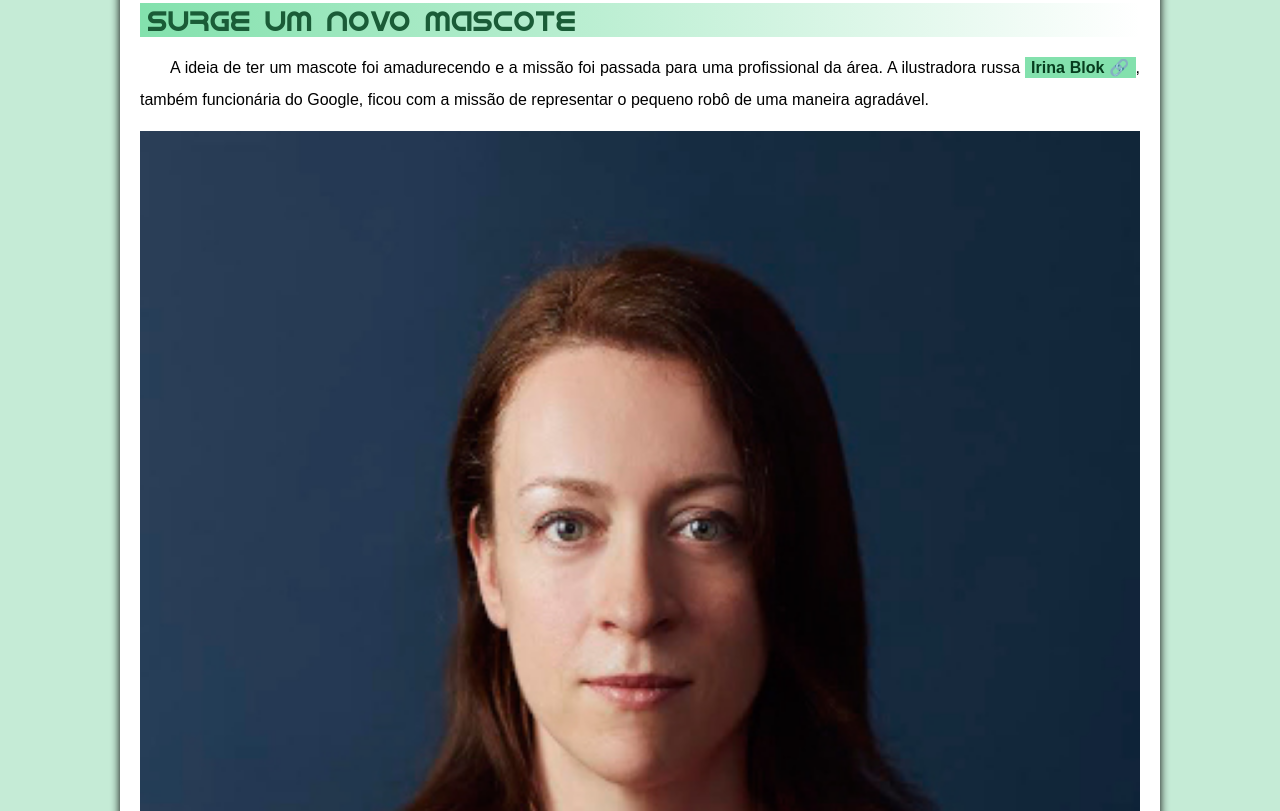
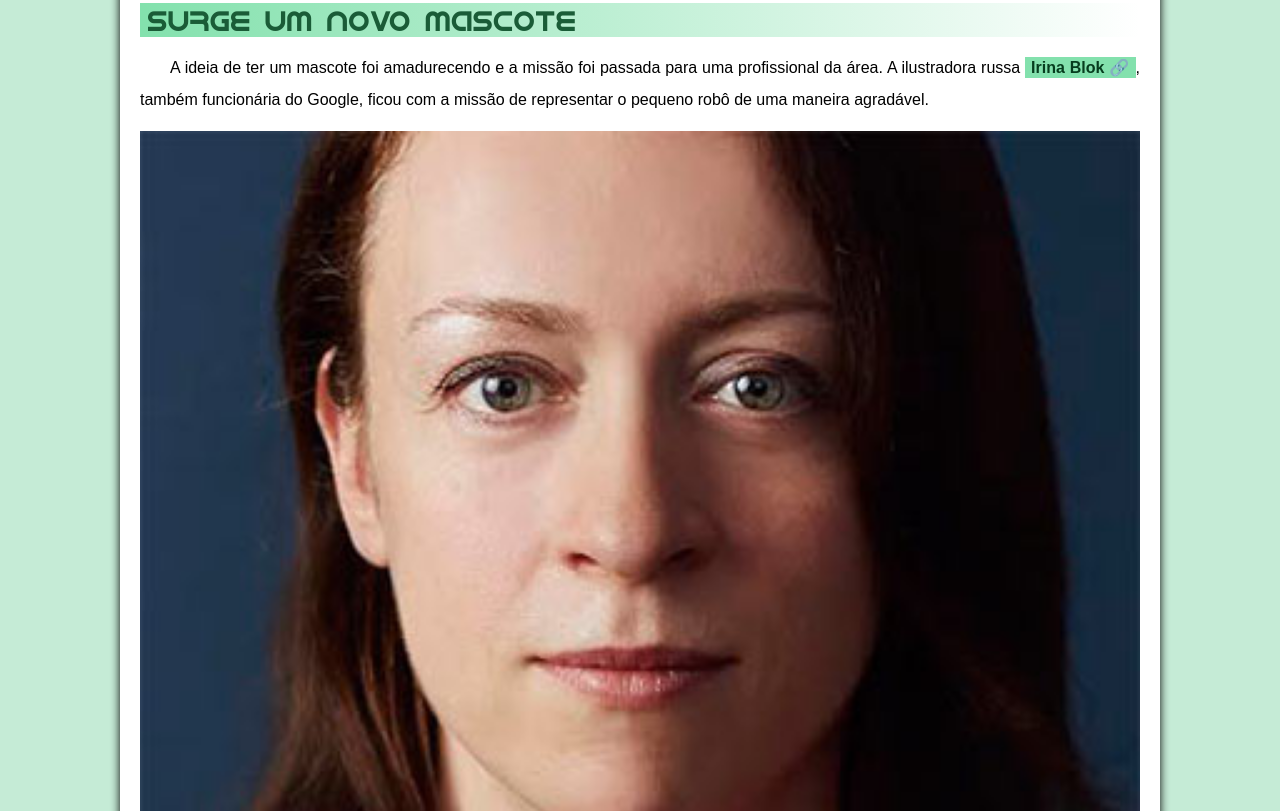
Before and after one commit to isabellaluzia/projeto-android, a plain HTML site: page index.html in a window 1280 px wide. Shown: the part 969-1780 px from the top of the page. Drawn offline with Linux system fonts and the light colour scheme; a web font is replaced by a local one.

Commit message:
Foto Irina

```diff
--- a/index.html
+++ b/index.html
@@ -35,7 +35,7 @@
 
           <picture>
             <source media="(max-width: 670px)" srcset="imagens/irina-blok-pq.jpg/">
-            <img src="imagens/irinablok-1-1.jpg" alt="Irina Blok">
+            <img src="imagens/irina-blok-pq.jpg" alt="Irina Blok">
           </picture>
 
           <p>A ideia principal da Irina era representar tudo graficamente com poucos traços e de forma mais chapada. O desenho também deveria gerar identificação rápida com quem o olha. Surgiu então o <strong>Bugdroid</strong>, o novo mascote do Android.</p>
```
